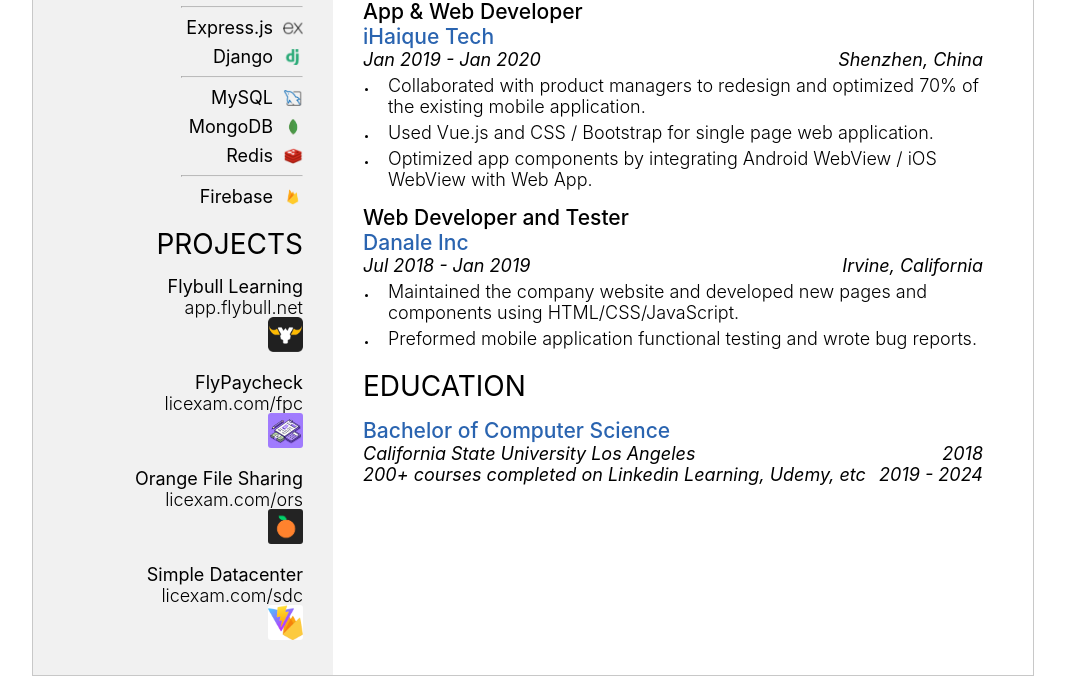
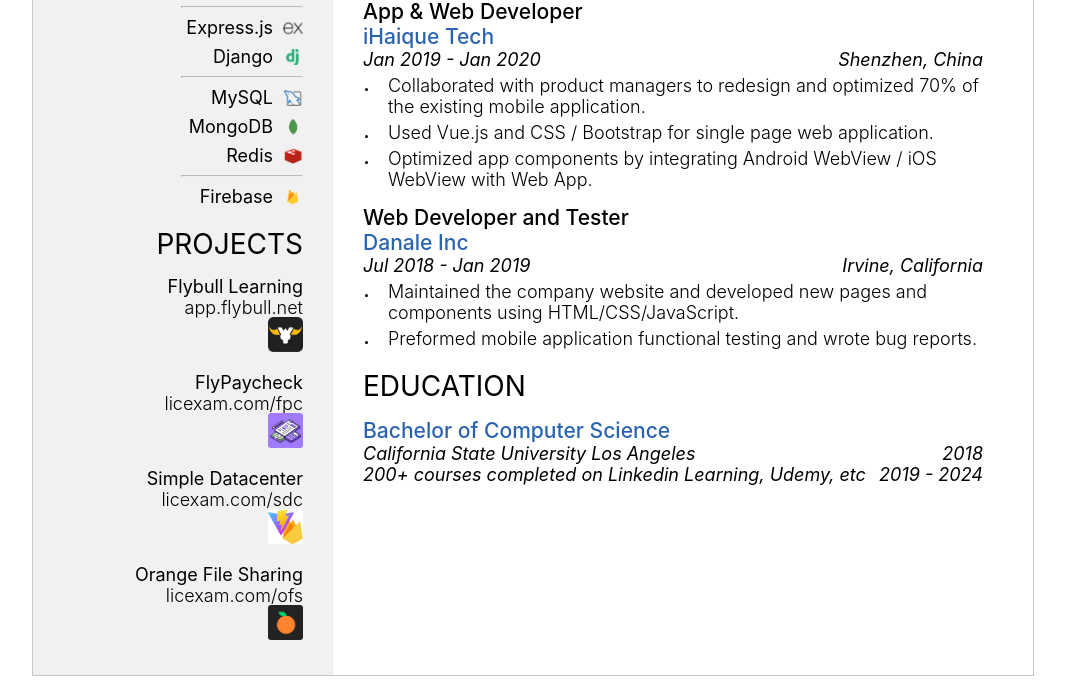
Before and after one commit to yang-ror/resume-written-in-html, a plain HTML site: page index.html in a window 1280 px wide. Shown: the part 695-1379 px from the top of the page, without its empty margins (107-1172 px from the left). Drawn offline with Linux system fonts and the light colour scheme.

Commit message:
adjust project list

```diff
--- a/index.html
+++ b/index.html
@@ -75,14 +75,15 @@
 
                 <div class="item-group">
                     <div>
-                        <span class="big-icon-text"><div>Orange File Sharing</div><div class="project-url">licexam.com/ors</div></span>
-                        <span class="big-icon"><img alt="icon" src="./assets/orange.png" /></span>
+                        <span class="big-icon-text"><div>Simple Datacenter</div><div class="project-url">licexam.com/sdc</div></span>
+                        <span class="big-icon"><img alt="icon" src="./assets/datacenter.png" /></span>
                     </div>
                 </div>
+
                 <div class="item-group">
                     <div>
-                        <span class="big-icon-text"><div>Simple Datacenter</div><div class="project-url">licexam.com/sdc</div></span>
-                        <span class="big-icon"><img alt="icon" src="./assets/datacenter.png" /></span>
+                        <span class="big-icon-text"><div>Orange File Sharing</div><div class="project-url">licexam.com/ofs</div></span>
+                        <span class="big-icon"><img alt="icon" src="./assets/orange.png" /></span>
                     </div>
                 </div>
             </section>
```
